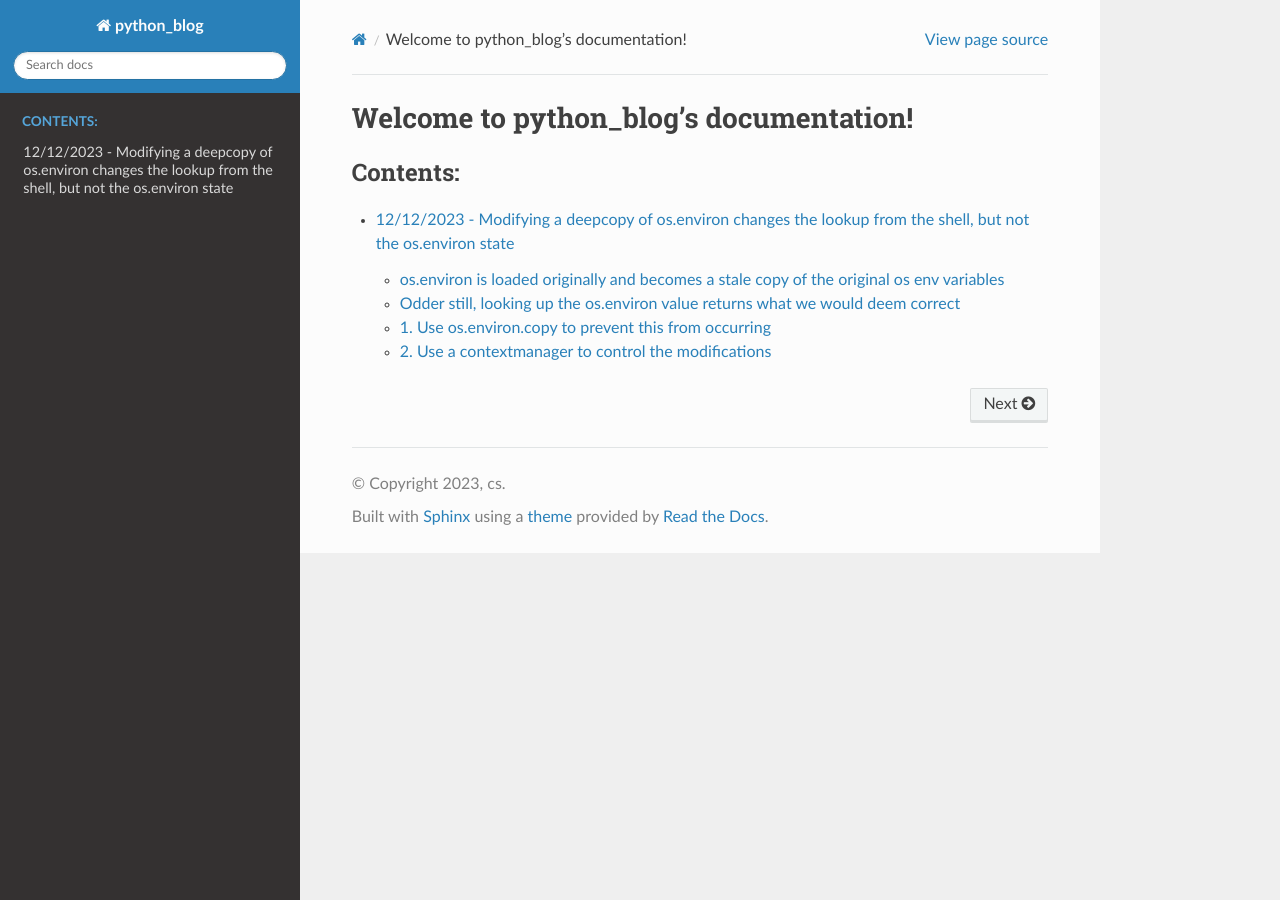
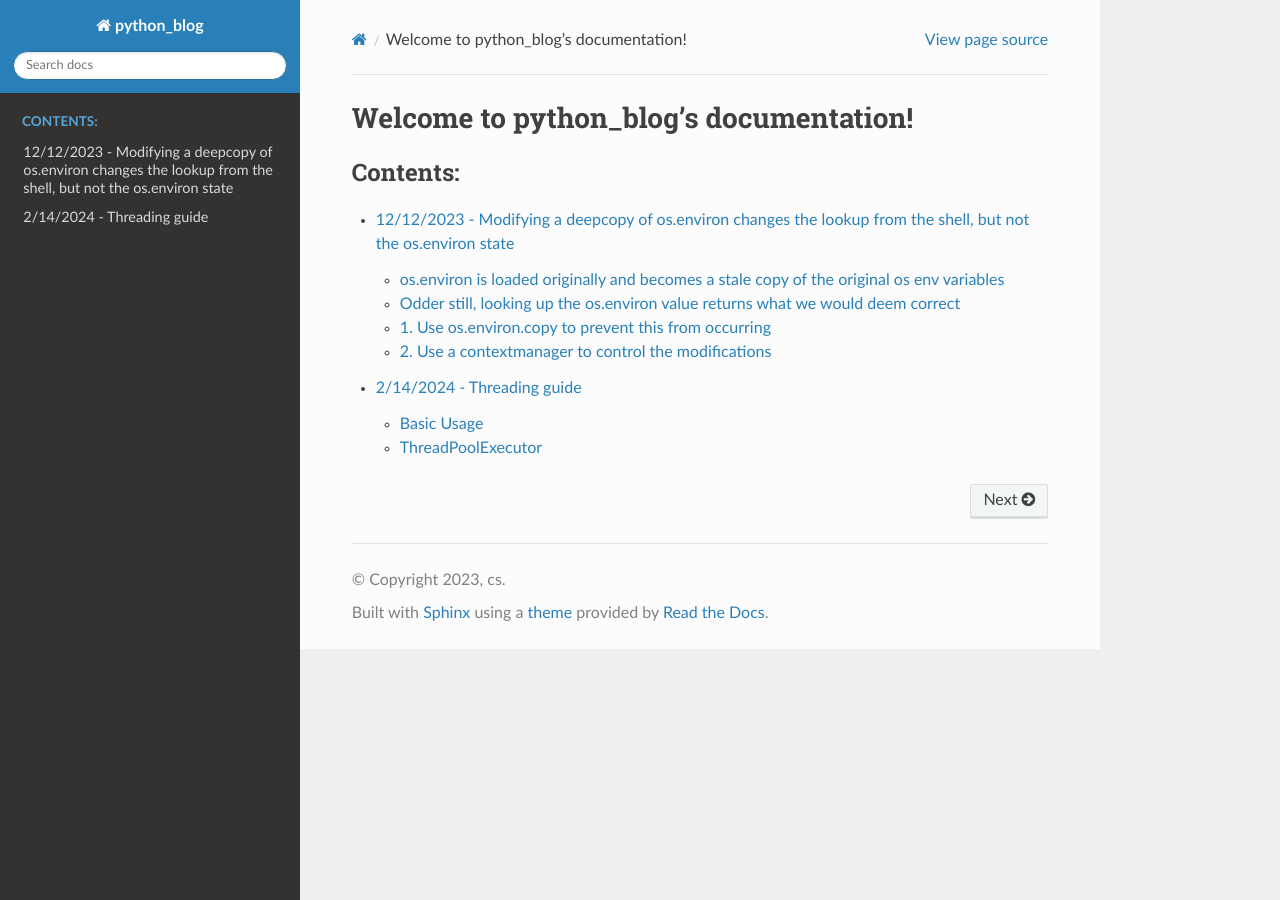
Before and after one commit to clintonsteiner/Half-Stack_Python, a Sphinx documentation site: the page built from source/index.rst, in a window 1280 px wide. Built offline with Sphinx 7.4.7 and the Read the Docs theme 2.0.0, drawn with Linux system fonts in a browser that asks for light colours.

Commit message:
update index

```diff
--- a/source/index.rst
+++ b/source/index.rst
@@ -11,3 +11,4 @@ Welcome to python_blog's documentation!
    :caption: Contents:
 
    12/12/2023 - Modifying a deepcopy of os.environ changes the lookup from the shell, but not the os.environ state <notebooks/deepCopy_osEnviron_shellVsPythonDiscrepancy>
+   2/14/2024  - Threading guide <notebooks/threading_guide>
```
